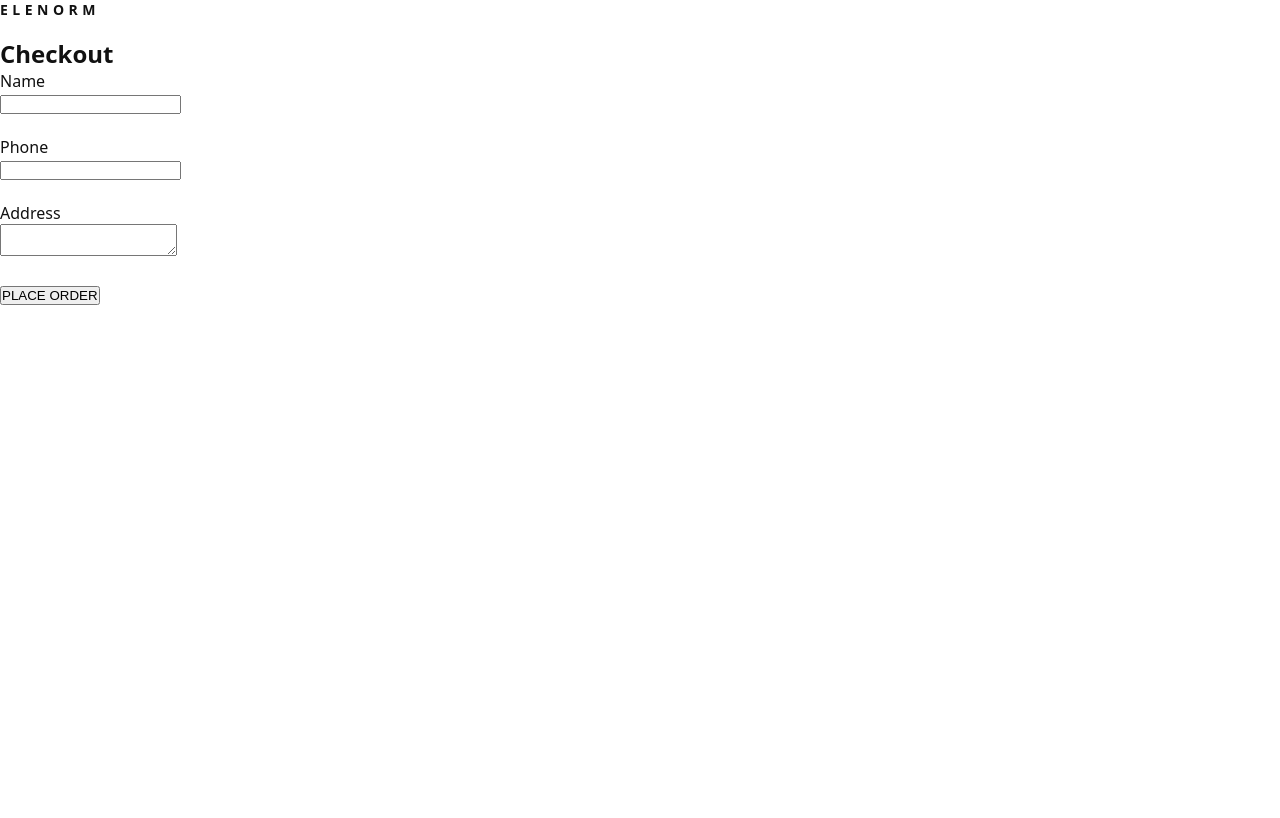
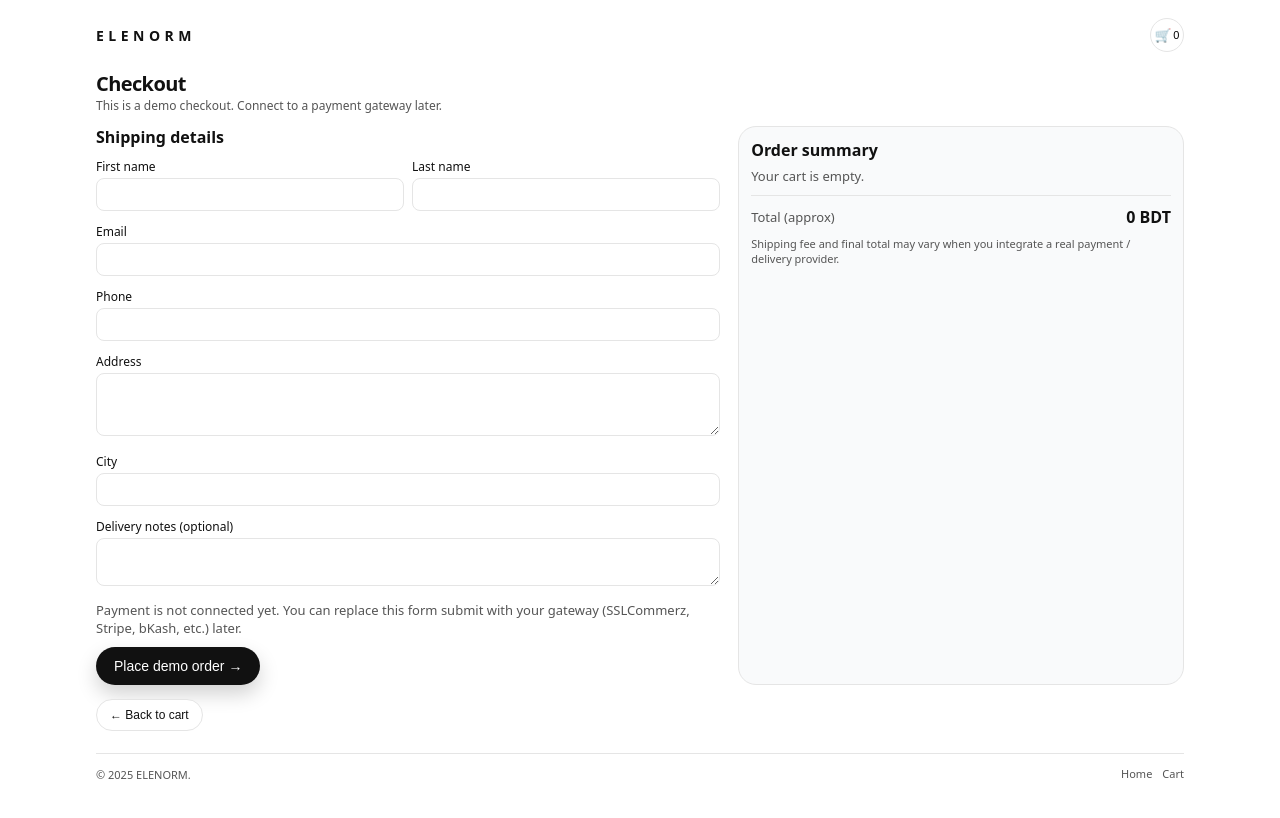
Before and after one commit to greygrudge/elenorm, a plain HTML site: page checkout.html in a window 1280 px wide. Drawn offline with Linux system fonts and the light colour scheme.

Commit message:
Refactor checkout.html structure and form elements

```diff
--- a/checkout.html
+++ b/checkout.html
@@ -1,32 +1,123 @@
 <!DOCTYPE html>
-<html>
+<html lang="en">
 <head>
-    <title>Checkout – ELENORM</title>
-    <link rel="stylesheet" href="style.css">
+  <meta charset="UTF-8" />
+  <meta name="viewport" content="width=device-width, initial-scale=1.0" />
+  <title>Checkout – ELENORM</title>
+  <link rel="stylesheet" href="style.css" />
 </head>
 <body>
+  <div class="page">
+    <header>
+      <div class="logo" onclick="location.href='index.html'" style="cursor:pointer;">
+        ELENORM
+      </div>
+      <div class="nav-icons">
+        <button class="nav-icon" onclick="location.href='cart.html'">
+          🛒 <span data-cart-count style="font-size:11px;margin-left:2px;">0</span>
+        </button>
+      </div>
+    </header>
 
-<header>
-    <div class="logo">ELENORM</div>
-</header>
+    <main>
+      <section>
+        <div class="section-header">
+          <div>
+            <h1 class="section-title">Checkout</h1>
+            <p class="section-subtitle">
+              This is a demo checkout. Connect to a payment gateway later.
+            </p>
+          </div>
+        </div>
 
-<div class="container">
-    <h2>Checkout</h2>
+        <div style="display:grid;grid-template-columns:minmax(0,1.4fr) minmax(0,1fr);gap:18px;">
+          <!-- Form -->
+          <form id="checkout-form">
+            <h2 style="font-size:16px;margin-bottom:6px;">Shipping details</h2>
 
-    <form onsubmit="checkout(); return false;">
-        <label>Name</label><br>
-        <input type="text" required><br><br>
+            <div style="display:grid;grid-template-columns:repeat(2,minmax(0,1fr));gap:8px;">
+              <div>
+                <label style="font-size:12px;">First name</label>
+                <input required name="firstName" style="width:100%;padding:8px;margin-top:2px;border-radius:8px;border:1px solid #e5e5e5;" />
+              </div>
+              <div>
+                <label style="font-size:12px;">Last name</label>
+                <input required name="lastName" style="width:100%;padding:8px;margin-top:2px;border-radius:8px;border:1px solid #e5e5e5;" />
+              </div>
+            </div>
 
-        <label>Phone</label><br>
-        <input type="text" required><br><br>
+            <div style="margin-top:8px;">
+              <label style="font-size:12px;">Email</label>
+              <input type="email" required name="email" style="width:100%;padding:8px;margin-top:2px;border-radius:8px;border:1px solid #e5e5e5;" />
+            </div>
 
-        <label>Address</label><br>
-        <textarea required></textarea><br><br>
+            <div style="margin-top:8px;">
+              <label style="font-size:12px;">Phone</label>
+              <input required name="phone" style="width:100%;padding:8px;margin-top:2px;border-radius:8px;border:1px solid #e5e5e5;" />
+            </div>
 
-        <button class="btn" type="submit">PLACE ORDER</button>
-    </form>
-</div>
+            <div style="margin-top:8px;">
+              <label style="font-size:12px;">Address</label>
+              <textarea required name="address" rows="3" style="width:100%;padding:8px;margin-top:2px;border-radius:8px;border:1px solid #e5e5e5;"></textarea>
+            </div>
 
-<script src="script.js"></script>
+            <div style="margin-top:8px;">
+              <label style="font-size:12px;">City</label>
+              <input required name="city" style="width:100%;padding:8px;margin-top:2px;border-radius:8px;border:1px solid #e5e5e5;" />
+            </div>
+
+            <div style="margin-top:8px;">
+              <label style="font-size:12px;">Delivery notes (optional)</label>
+              <textarea name="notes" rows="2" style="width:100%;padding:8px;margin-top:2px;border-radius:8px;border:1px solid #e5e5e5;"></textarea>
+            </div>
+
+            <p class="muted" style="margin-top:10px;">
+              Payment is not connected yet. You can replace this form submit
+              with your gateway (SSLCommerz, Stripe, bKash, etc.) later.
+            </p>
+
+            <button type="submit" class="btn-primary" style="margin-top:10px;">
+              Place demo order →
+            </button>
+          </form>
+
+          <!-- Summary -->
+          <aside style="border-radius:18px;border:1px solid #e5e5e5;padding:12px 12px 14px;background:#f9fafb;">
+            <h2 style="font-size:16px;margin-bottom:6px;">Order summary</h2>
+            <div id="checkout-list" class="muted" style="font-size:13px;"></div>
+            <hr style="margin:10px 0;border:none;border-top:1px solid #e5e5e5;" />
+            <div style="display:flex;justify-content:space-between;align-items:center;">
+              <span class="muted">Total (approx)</span>
+              <strong id="checkout-total">0 BDT</strong>
+            </div>
+            <p class="muted" style="margin-top:8px;font-size:11px;">
+              Shipping fee and final total may vary when you integrate a real
+              payment / delivery provider.
+            </p>
+          </aside>
+        </div>
+
+        <div style="margin-top:14px;">
+          <button class="btn-outline" onclick="location.href='cart.html'">
+            ← Back to cart
+          </button>
+        </div>
+      </section>
+    </main>
+
+    <footer>
+      <div>© <span id="year"></span> ELENORM.</div>
+      <nav class="footer-links">
+        <a href="index.html">Home</a>
+        <a href="cart.html">Cart</a>
+      </nav>
+    </footer>
+  </div>
+
+  <script src="script.js"></script>
+  <script>
+    document.getElementById("year").textContent =
+      new Date().getFullYear().toString();
+  </script>
 </body>
 </html>
```
